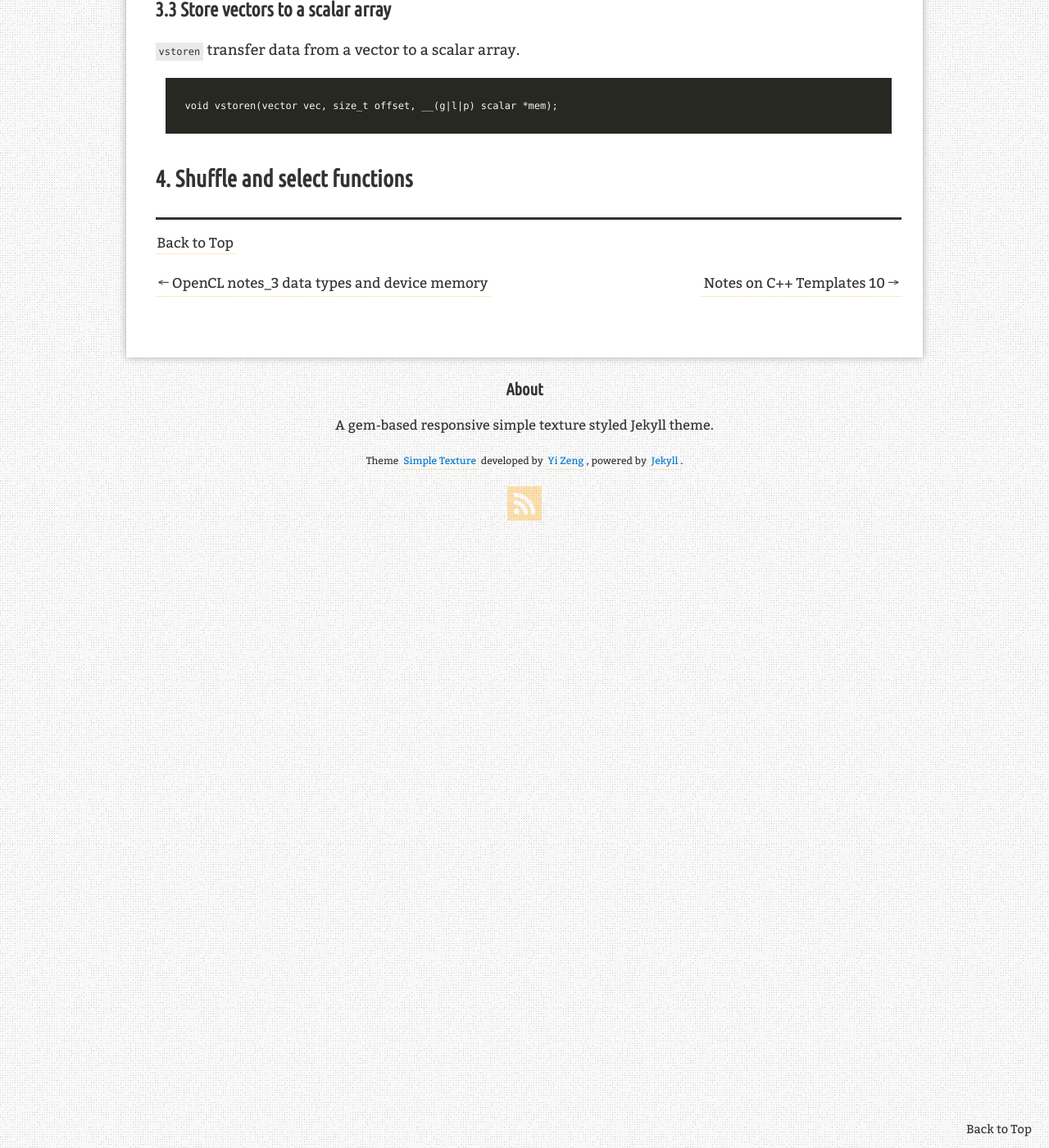
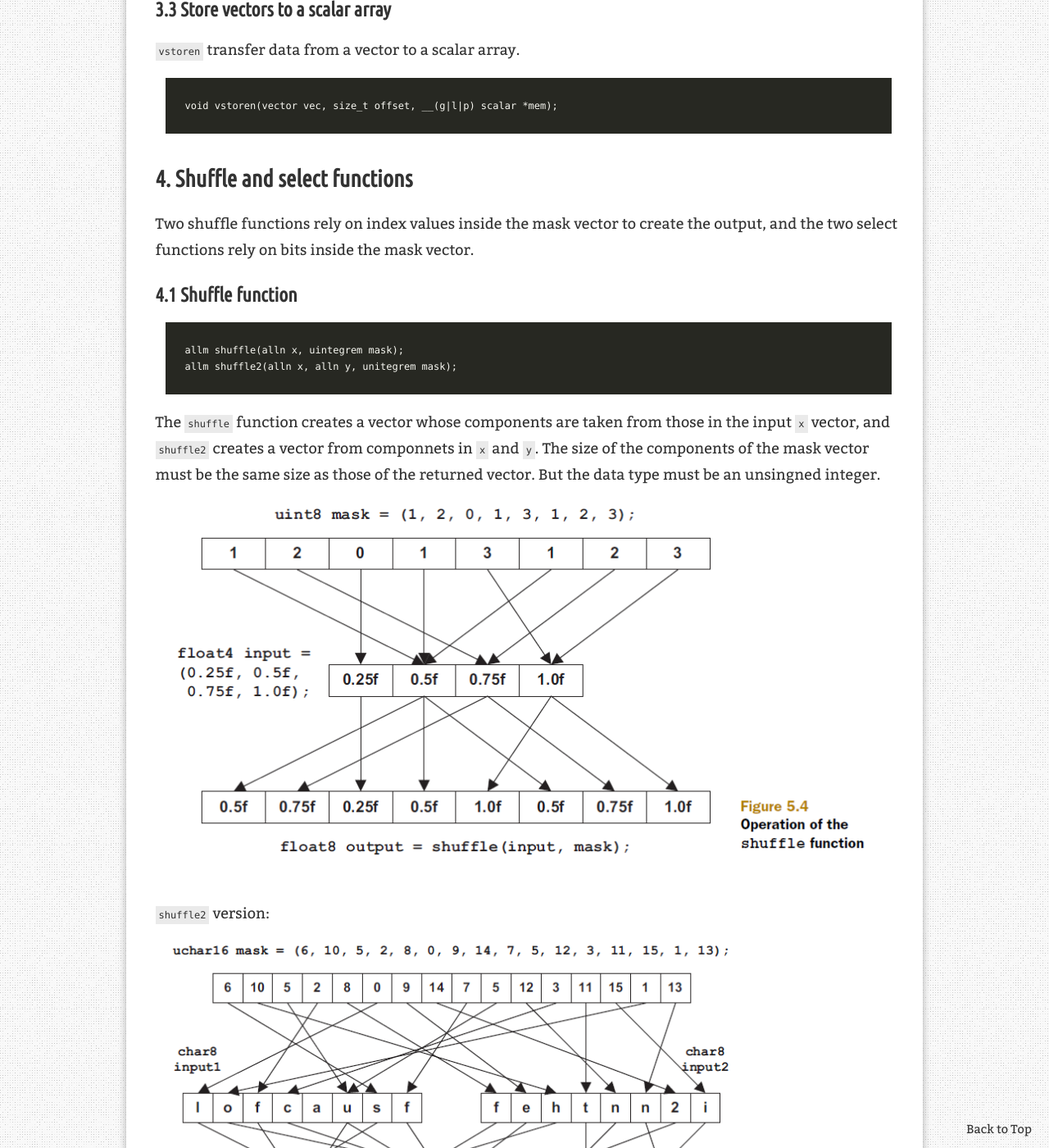
Before and after one commit to Aperjump/Aperjump.github.io, a Jekyll site: the page built from _posts/2018-01-18-OpenCL_4.md, in a window 1280 px wide and 1400 px high, scrolled down 3170 px. Shown: the whole window at 82% size. Built offline with Jekyll 4.4.1, drawn with Linux system fonts in a browser that asks for light colours; nearby versions of some CDN libraries; comment, search, counter and statistics services are not loaded.

Commit message:
add picture

````diff
--- a/_posts/2018-01-18-OpenCL_4.md
+++ b/_posts/2018-01-18-OpenCL_4.md
@@ -105,3 +105,16 @@ void vstoren(vector vec, size_t offset, __(g|l|p) scalar *mem);
 ```
 
 ## 4. Shuffle and select functions
+Two shuffle functions rely on index values inside the mask vector to create the output, and the two select functions rely on bits inside the mask vector.
+
+### 4.1 Shuffle function
+
+```
+allm shuffle(alln x, uintegrem mask);
+allm shuffle2(alln x, alln y, unitegrem mask);
+```
+The `shuffle` function creates a vector whose components are taken from those in the input `x` vector, and `shuffle2` creates a vector from componnets in `x` and `y`. The size of the components of the mask vector must be the same size as those of the returned vector. But the data type must be an unsingned integer.
+![openCL_4_1](https://raw.githubusercontent.com/Aperjump/Aperjump.github.io/master/_picture/2018-01-18-OpenCL_4/OpenCL_4_1.PNG)
+
+`shuffle2` version:
+![openCL_4_2](https://raw.githubusercontent.com/Aperjump/Aperjump.github.io/master/_picture/2018-01-18-OpenCL_4/OpenCL_4_2.PNG)
````
